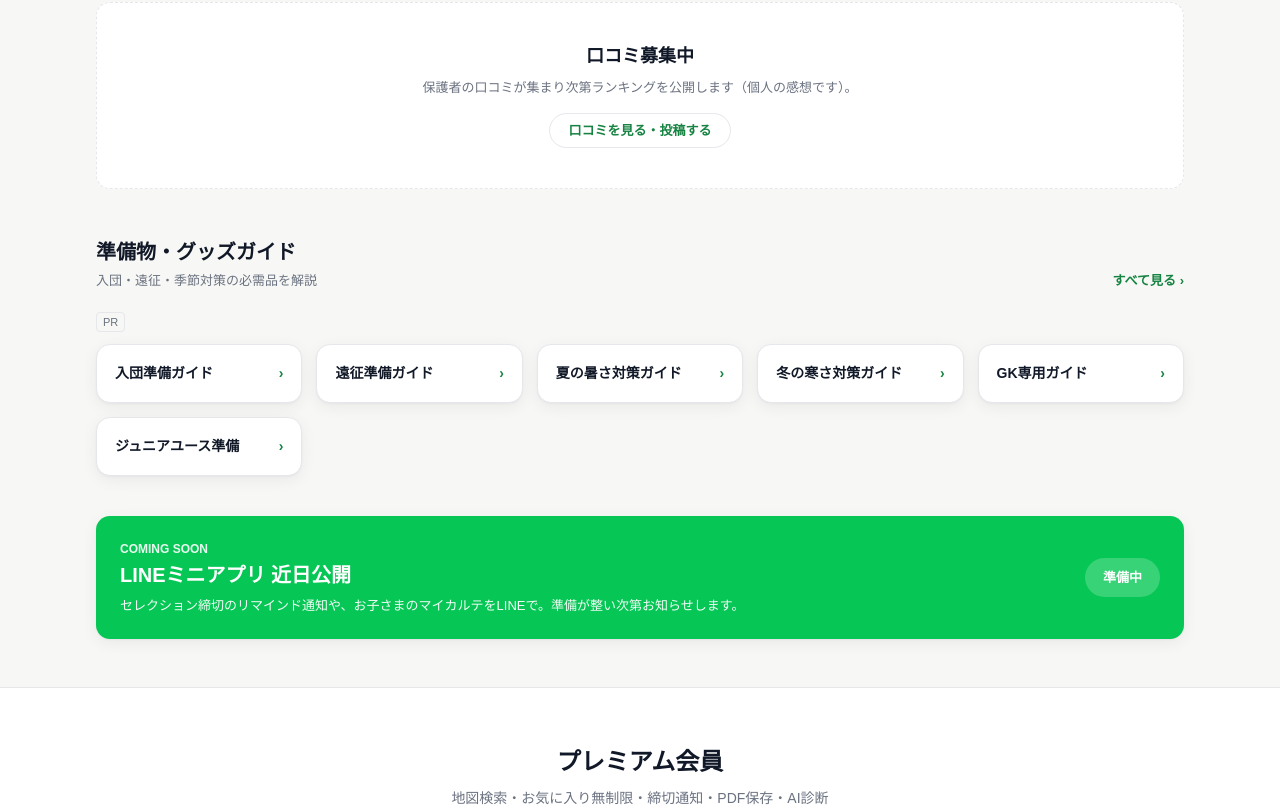
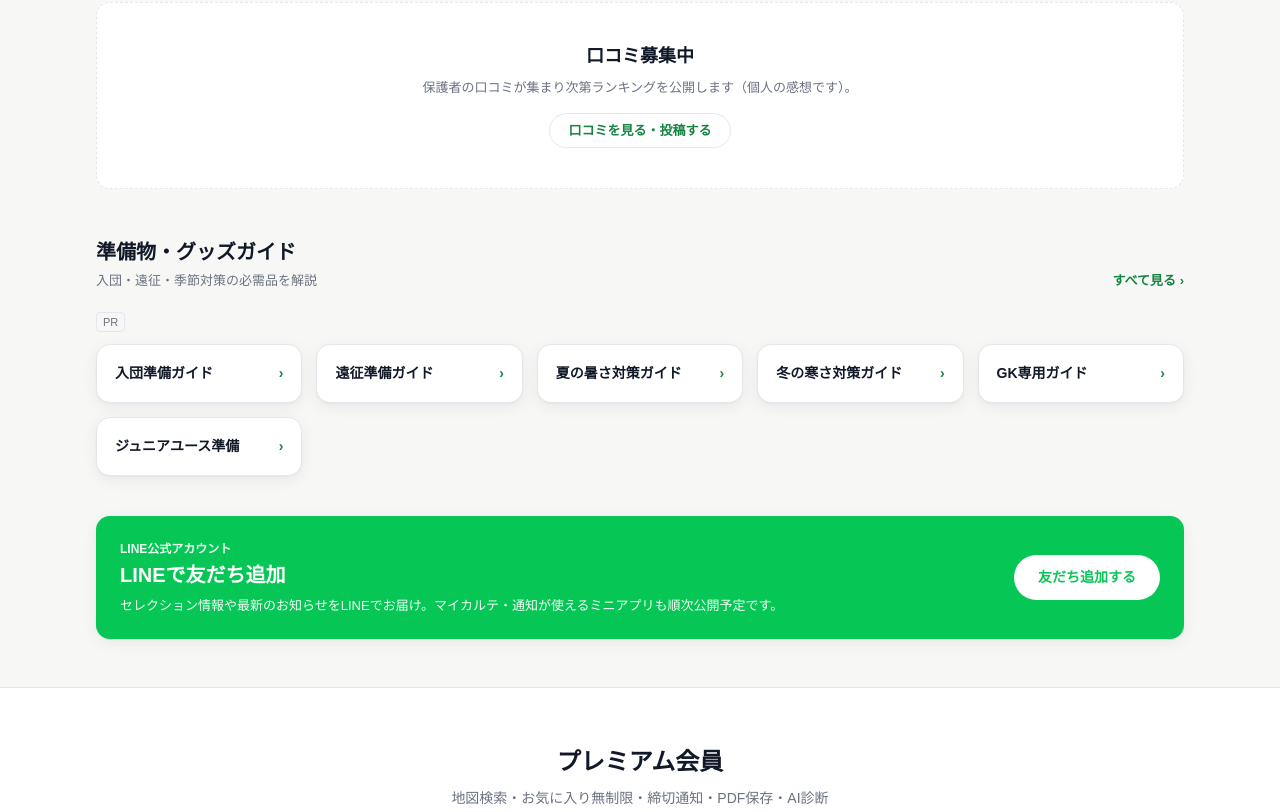
Before and after one commit to okuwabara07-gif/soccer-tokyo-jp, a Next.js app: page / in a window 1280 px wide. Shown: the part 2199-3011 px from the top of the page. Built offline with nearby package versions, Linux system fonts and the light colour scheme.

Commit message:
LINE add-friend CTA live

```diff
--- a/src/app/page.tsx
+++ b/src/app/page.tsx
@@ -134,15 +134,18 @@ export default function HomePage() {
         </div>
       </section>
 
-      {/* LINEミニアプリ 近日公開告知 */}
+      {/* LINE友だち追加導線 */}
       <section className="kf-container" style={{ padding: "40px 16px 0" }}>
         <div className="kf-card" style={{ padding: 24, display: "flex", alignItems: "center", justifyContent: "space-between", gap: 16, flexWrap: "wrap", background: "#06C755", border: "none" }}>
           <div style={{ color: "#fff" }}>
-            <div style={{ fontSize: 12, fontWeight: 700, opacity: .9 }}>COMING SOON</div>
-            <div style={{ fontSize: 20, fontWeight: 800, marginTop: 2 }}>LINEミニアプリ 近日公開</div>
-            <p style={{ margin: "6px 0 0", fontSize: 13, opacity: .95 }}>セレクション締切のリマインド通知や、お子さまのマイカルテをLINEで。準備が整い次第お知らせします。</p>
+            <div style={{ fontSize: 12, fontWeight: 700, opacity: .9 }}>LINE公式アカウント</div>
+            <div style={{ fontSize: 20, fontWeight: 800, marginTop: 2 }}>LINEで友だち追加</div>
+            <p style={{ margin: "6px 0 0", fontSize: 13, opacity: .95 }}>セレクション情報や最新のお知らせをLINEでお届け。マイカルテ・通知が使えるミニアプリも順次公開予定です。</p>
           </div>
-          <span style={{ background: "rgba(255,255,255,.2)", color: "#fff", padding: "10px 18px", borderRadius: 999, fontWeight: 700, fontSize: 13 }}>準備中</span>
+          <a href="https://line.me/R/ti/p/@641jwqts" target="_blank" rel="noopener noreferrer"
+            style={{ background: "#fff", color: "#06C755", padding: "12px 24px", borderRadius: 999, fontWeight: 800, fontSize: 14, textDecoration: "none", whiteSpace: "nowrap" }}>
+            友だち追加する
+          </a>
         </div>
       </section>
 
```
Also changed, not shown: 1 other file (tests, documents, lock files or other folders).
